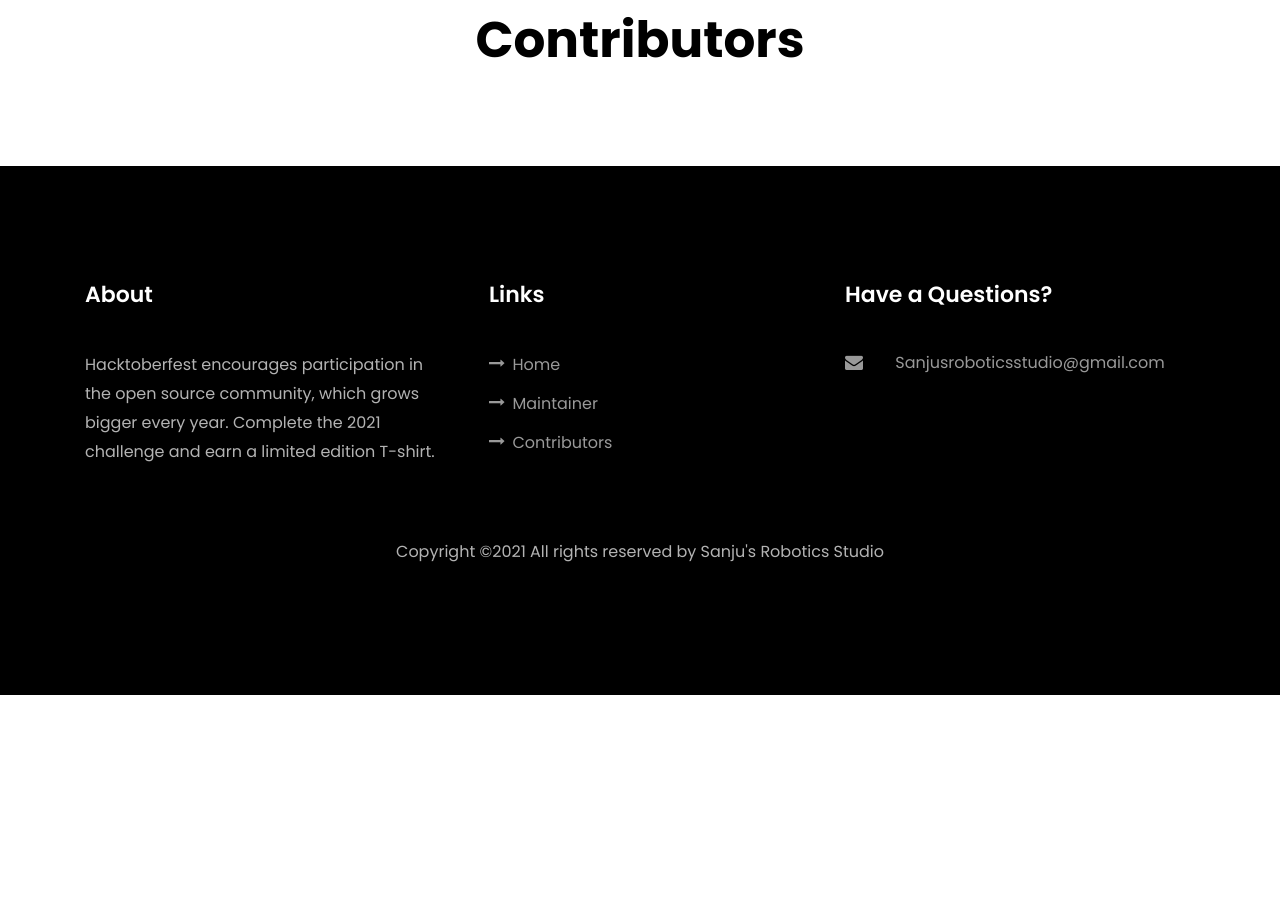
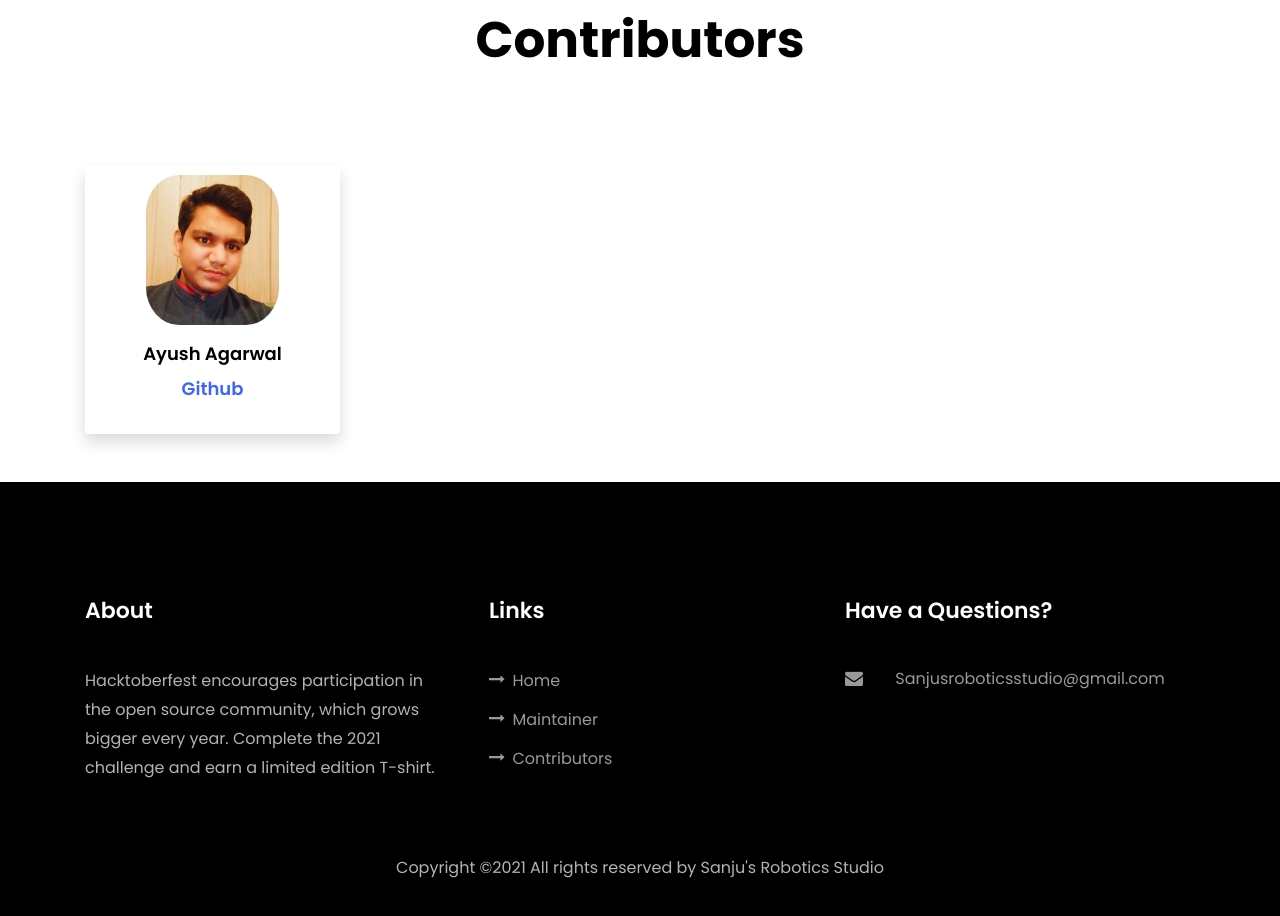
Before and after one commit to TishaJhabak1014/hacktoberfest2021, a plain HTML site: page index.html in a window 1280 px wide. Shown: the part 1847-2763 px from the top of the page. Before the commit the page ends 2542 px from the top, so only its background shows below. Drawn offline with Linux system fonts and the light colour scheme; files whose address does not match are found by name.

Commit message:
Updated contributors section

```diff
--- a/index.html
+++ b/index.html
@@ -140,6 +140,22 @@
 		  </div>-->
 			<!-- sample card end -->
 
+			<div class="row d-flex contact-info mb-5">
+				<div class="col-md-6 col-lg-3 d-flex ftco-animate">
+					<div class="align-self-stretch box text-center p-4 shadow">
+          			<div class="icon d-flex align-items-center justify-content-center" >
+          			<img src="images/Ayush_Agarwal.jpeg" alt="Ayush Agarwal" width="150" height="150" style="border-radius: 25%; margin-top: 20px">
+          		</div>
+          		<div>
+					<span></span>
+					<span></span>
+	          		<h3 style="margin-top:50px">Ayush Agarwal</h3>
+		            <h3><a href="https://github.com/ayuagar23" target="_blank">Github</a></h3>
+		          </div>
+				</a>
+	          </div>
+		  </div>
+
 
 			</div>
 		</div>
```
